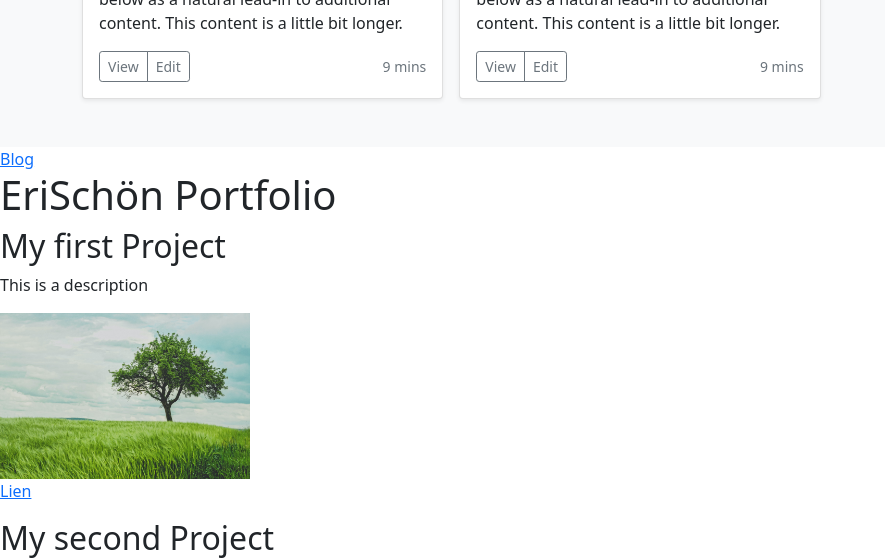
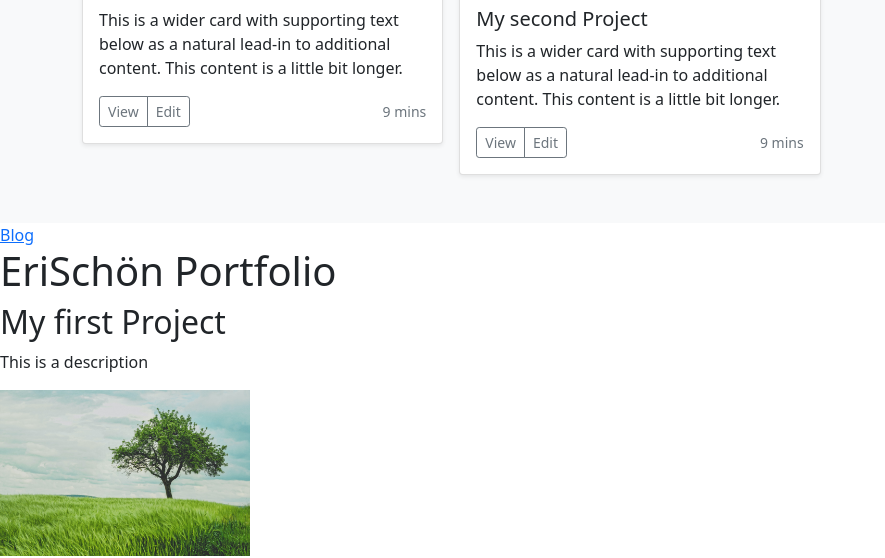
Before and after one commit to erischon/personal_portfolio_project, a Django app: page / in a window 1280 px wide. Shown: the part 807-1365 px from the top of the page, without its empty margins (0-885 px from the left). Run offline with Django 3.2, Linux system fonts and the light colour scheme; data comes from the database, SQL or seed files in the repository; some libraries are stand-ins or nearby versions.

Commit message:
Update home.html

```diff
--- a/portfolio/templates/portfolio/home.html
+++ b/portfolio/templates/portfolio/home.html
@@ -5,8 +5,6 @@
 {% load static %}
 
 <main>
-
-
 
     <section class="py-5 text-center container">
       <div class="row py-lg-5">
@@ -30,9 +28,10 @@
 
             <div class="col">
                 <div class="card shadow-sm">
-                <svg class="bd-placeholder-img card-img-top" width="100%" height="225" xmlns="http://www.w3.org/2000/svg" role="img" aria-label="Placeholder: Thumbnail" preserveAspectRatio="xMidYMid slice" focusable="false"><title>Placeholder</title><rect width="100%" height="100%" fill="#55595c"/><text x="50%" y="50%" fill="#eceeef" dy=".3em">Thumbnail</text></svg>
+                    <img src="{{ project.image.url }}" class="card-img-top" alt="{{ project.title }}">
 
                 <div class="card-body">
+                    <h5 class="card-title">{{ project.title }}</h5>
                     <p class="card-text">This is a wider card with supporting text below as a natural lead-in to additional content. This content is a little bit longer.</p>
                     <div class="d-flex justify-content-between align-items-center">
                     <div class="btn-group">
```
